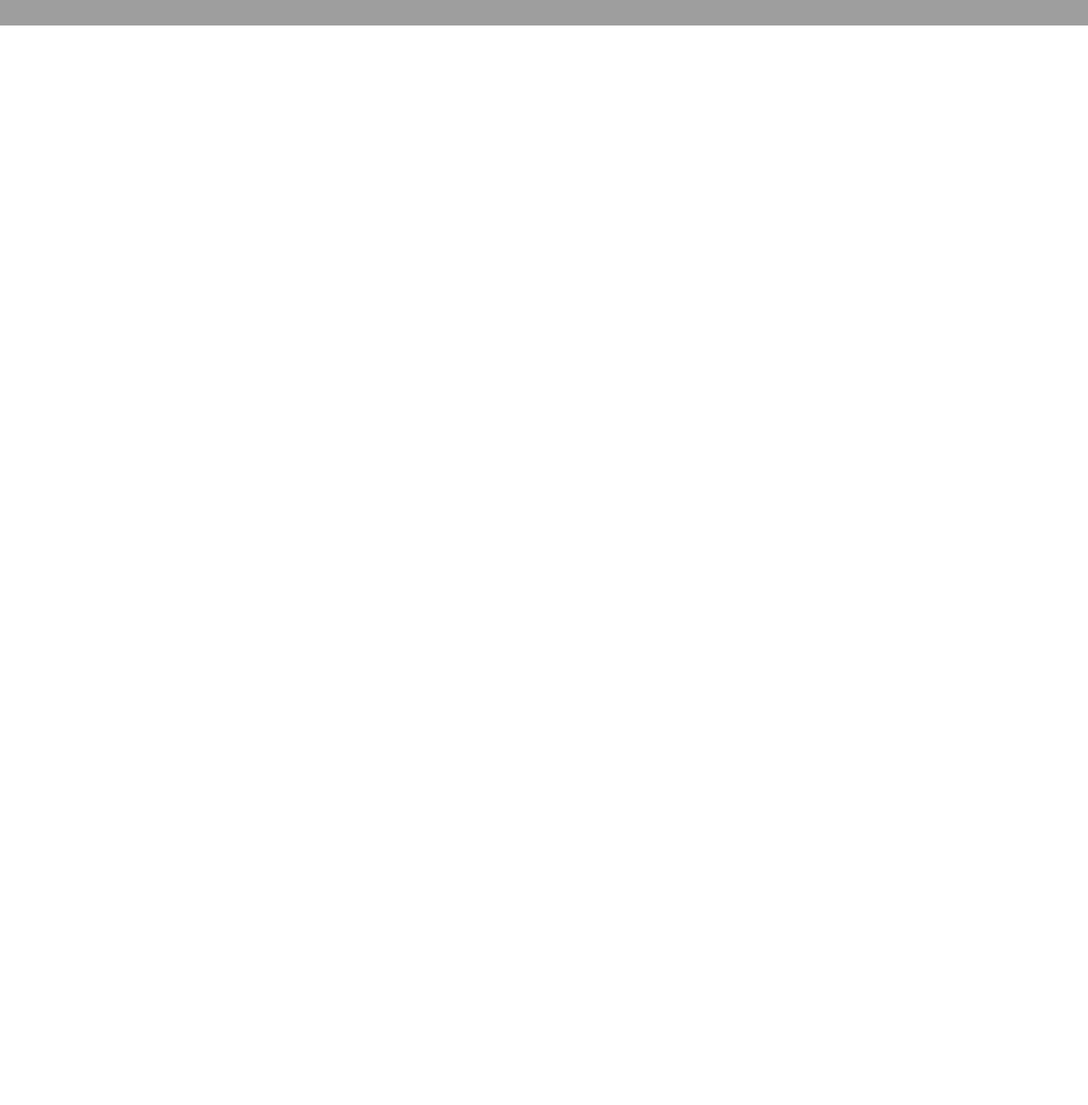
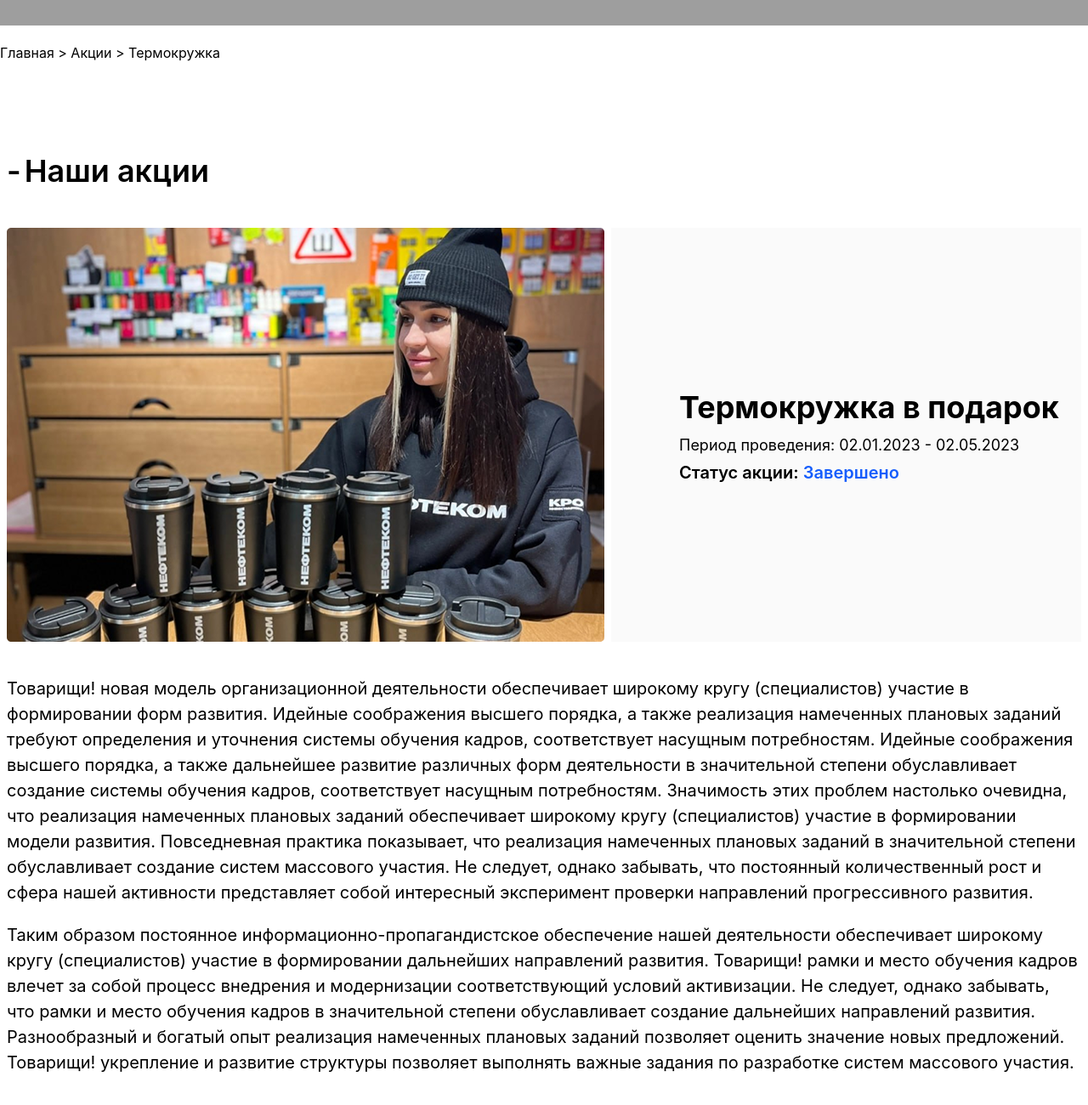
Before and after one commit to sodatovruslan/GroupProject, a website: page src/jalilov2/index.html in a window 1280 px wide. Shown: the part 870-2170 px from the top of the page at 85% size. Before the commit the page ends 900 px from the top, so only its background shows below. Drawn offline with nearby package versions, Linux system fonts and the light colour scheme; files that its build step writes are made by us from their sources; grey boxes are pictures that could not be loaded.

Commit message:
add first-section

```diff
--- a/src/jalilov2/index.html
+++ b/src/jalilov2/index.html
@@ -8,6 +8,8 @@
 </head>
 <body>
         <header class="bg-1 text-white bg-cover bg-center bg-no-repeat w-full lg:h-225">
+
+
         <nav class="flex justify-between items-center gap-4 py-6 max-w-330 m-auto px-2">
             <img class="w-50" src="./Group 1000004817.png" alt="">
             <div class="lg:flex hidden items-center gap-5 ">
@@ -69,5 +71,24 @@
             </div>
         </div>
     </header>
+    <p class="max-w-330 m-auto py-5 ">Главная > Акции > Термокружка</p>
+
+    <section class="max-w-330 m-auto my-20 px-2">
+       <div class="flex items-center gap-1 font-semibold text-[36px]">
+      <p>-</p>
+      <p>Наши акции</p>
+       </div>
+       <div class="flex items-center my-10 lg:flex-row flex-col gap-2 justify-between">
+              <img src="./Rectangle 935.png" alt="">
+              <div class="bg-[#FAFAFA] lg:w-175 lg:h-121.75 flex flex-col lg:pl-20 justify-center">
+                <p class="text-[36px] font-bold">Термокружка в подарок</p>
+                <p class="text-[18px] my-1">Период проведения: 02.01.2023 - 02.05.2023</p>
+                <p class="text-[20px] font-semibold">Статус акции: <span class="text-blue-600">Завершено</span></p>
+              </div>
+       </div>
+       <p class="text-[20px] font-normal">Товарищи! новая модель организационной деятельности обеспечивает широкому кругу (специалистов) участие в формировании форм развития. Идейные соображения высшего порядка, а также реализация намеченных плановых заданий требуют определения и уточнения системы обучения кадров, соответствует насущным потребностям. Идейные соображения высшего порядка, а также дальнейшее развитие различных форм деятельности в значительной степени обуславливает создание системы обучения кадров, соответствует насущным потребностям. Значимость этих проблем настолько очевидна, что реализация намеченных плановых заданий обеспечивает широкому кругу (специалистов) участие в формировании модели развития. Повседневная практика показывает, что реализация намеченных плановых заданий в значительной степени обуславливает создание систем массового участия. Не следует, однако забывать, что постоянный количественный рост и сфера нашей активности представляет собой интересный эксперимент проверки направлений прогрессивного развития.</p>
+          <p class="text-[20px] pt-5 font-normal">Таким образом постоянное информационно-пропагандистское обеспечение нашей деятельности обеспечивает широкому кругу (специалистов) участие в формировании дальнейших направлений развития. Товарищи! рамки и место обучения кадров влечет за собой процесс внедрения и модернизации соответствующий условий активизации. Не следует, однако забывать, что рамки и место обучения кадров в значительной степени обуславливает создание дальнейших направлений развития. Разнообразный и богатый опыт реализация намеченных плановых заданий позволяет оценить значение новых предложений. Товарищи! укрепление и развитие структуры позволяет выполнять важные задания по разработке систем массового участия.</p>
+    </section>
+
 </body>
 </html>
```
Also changed, not shown: src/jalilov2/Rectangle 935.png (added).
